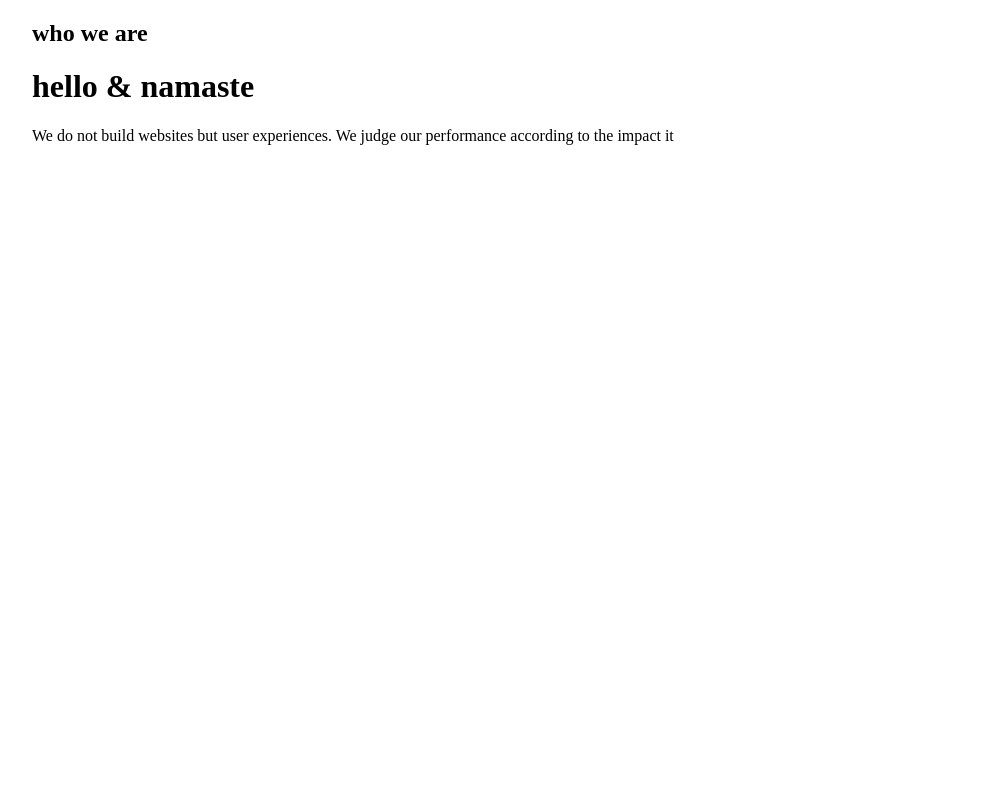
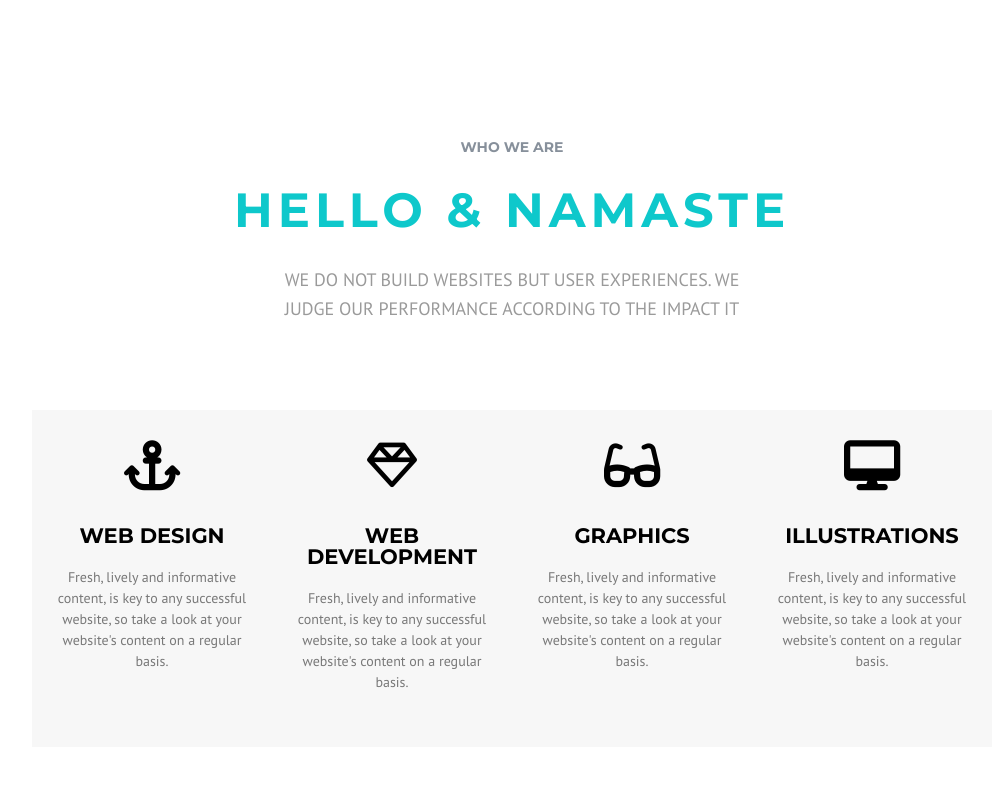
Before and after one commit to Sergo-Kaz13/hello-namaste, a plain HTML site: page index.html in a window 1280 px wide. Shown: the whole page, without its empty margins (128-1125 px from the left). Drawn offline with Linux system fonts and the light colour scheme.

Commit message:
finish commit

```diff
--- a/assets/css/style.css
+++ b/assets/css/style.css
@@ -2,6 +2,21 @@ html,
 body {
   padding: 0;
   margin: 0;
+}
+h1,
+h2,
+h3,
+h4,
+h5,
+h6 {
+  font-weight: inherit;
+  font-size: inherit;
+}
+body {
+  font-family: 'PT Sans', sans-serif;
+  font-size: 14px;
+  font-weight: 400;
+  line-height: 1;
   height: 100vh;
 }
 .wrapper {
@@ -13,21 +28,64 @@ body {
 }
 /* ==================================== */
 .header {
+  text-align: center;
+  text-transform: uppercase;
+  padding-top: 128px;
+  margin-bottom: 86px;
 }
 .header__subtitle {
+  font-family: 'Montserrat', sans-serif;
+  font-weight: 700;
+  color: #87909B;
 }
 .header__title {
+  font-family: 'Montserrat', sans-serif;
+  font-weight: 700;
+  color: #0ec8cb;
+  font-size: 48px;
+  letter-spacing: 5px;
 }
 .header__text {
+  font-size: 18px;
+  color: #9A9A9A;
+  line-height: 1.6;
 }
 /* ==================================== */
 .cards {
+  display: flex;
+  text-align: center;
 }
 .cards__item {
+  background-color: #F7F7F7;
+  padding: 30px 20px 40px;
+  margin-bottom: 50px;
+  transition: .2s;
+}
+.cards__item:hover {
+  background-color: #00C9CC;
+  color: #fff;
+  cursor: pointer;
 }
 .cards__icon {
+  font-size: 50px;
+  margin-bottom: 34px;
 }
 .cards__title {
+  font-family: 'Montserrat', sans-serif;
+  font-size: 21px;
+  font-weight: 700;
+  color: #000;
+  text-transform: uppercase;
+  transition: .2s;
+}
+:hover>.cards__title {
+  color: #fff;
 }
 .cards__text {
+  color: #787878;
+  line-height: 1.5;
+  transition: .2s;
 }
+:hover>.cards__text {
+  color: #fff;
+}
--- a/index.html
+++ b/index.html
@@ -16,30 +16,46 @@
       <h2 class="header__subtitle">who we are</h2>
       <h1 class="header__title">hello & namaste</h1>
       <p class="header__text">
-        We do not build websites but user experiences. We judge our performance according to the impact it
+        We do not build websites but user experiences. We <br> judge our performance according to the impact it
       </p>
     </header>
 
     <section class="cards _container">
       <div class="cards__item">
-        <div class="cards__icon"></div>
-        <h3 class="cards__title"></h3>
-        <p class="cards__text"></p>
+        <div class="cards__icon">
+          <i class="fas fa-anchor"></i>
+        </div>
+        <h3 class="cards__title">web design</h3>
+        <p class="cards__text">
+          Fresh, lively and informative content, is key to any successful website, so take a look at your website's content on a regular basis.
+        </p>
       </div>
       <div class="cards__item">
-        <div class="cards__icon"></div>
-        <h3 class="cards__title"></h3>
-        <p class="cards__text"></p>
+        <div class="cards__icon">
+          <i class="far fa-gem"></i>
+        </div>
+        <h3 class="cards__title">web development</h3>
+        <p class="cards__text">
+          Fresh, lively and informative content, is key to any successful website, so take a look at your website's content on a regular basis.
+        </p>
       </div>
       <div class="cards__item">
-        <div class="cards__icon"></div>
-        <h3 class="cards__title"></h3>
-        <p class="cards__text"></p>
+        <div class="cards__icon">
+          <i class="fas fa-glasses"></i>
+        </div>
+        <h3 class="cards__title">Graphics</h3>
+        <p class="cards__text">
+          Fresh, lively and informative content, is key to any successful website, so take a look at your website's content on a regular basis.
+        </p>
       </div>
       <div class="cards__item">
-        <div class="cards__icon"></div>
-        <h3 class="cards__title"></h3>
-        <p class="cards__text"></p>
+        <div class="cards__icon">
+          <i class="fas fa-desktop"></i>
+        </div>
+        <h3 class="cards__title">Illustrations</h3>
+        <p class="cards__text">
+          Fresh, lively and informative content, is key to any successful website, so take a look at your website's content on a regular basis.
+        </p>
       </div>
     </section>
   </div>
```
Also changed, not shown: 1b0eb2e9-f134-46c9-915e-629d914347aa (1).png (added).
